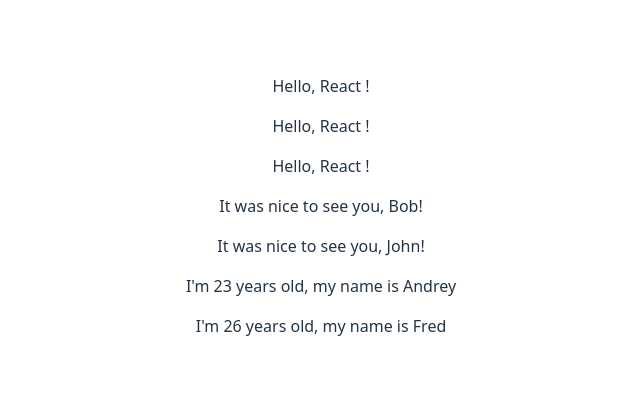
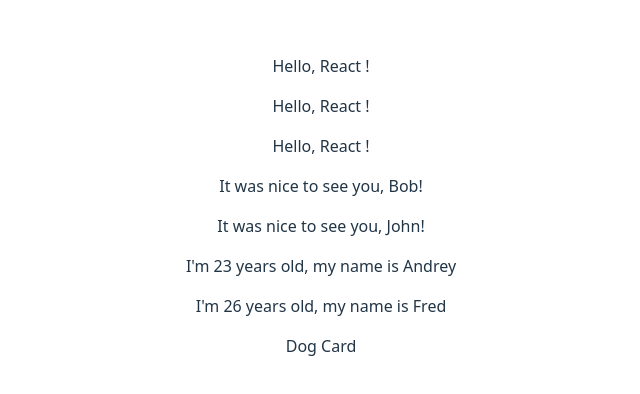
Before and after one commit to JuriBuerkle/Project_01, a React (Vite) app: page / in a window 1280 px wide. Shown: the part 194-588 px from the top of the page, without its empty margins (319-959 px from the left). Built offline with nearby package versions, Linux system fonts and the light colour scheme.

Commit message:
add DogCart

```diff
--- a/src/App.tsx
+++ b/src/App.tsx
@@ -1,5 +1,6 @@
 import './App.css'
 import AgeInfo from './components/AgeInfo/AgeInfo';
+import DogCard from './components/DogCard/DogCard';
 import Goodbye from './components/Goodbye/Goodbye'
 import Greeting from './components/Greeting/Greeting'
 
@@ -14,6 +15,7 @@
       <Goodbye name={"John"} />
       <AgeInfo age={23} name={"Andrey"} />
       <AgeInfo age={26} name={"Fred"} />
+      <DogCard />
     </div>
 
   );
--- /dev/null
+++ b/src/components/DogCard/DogCard.tsx
@@ -0,0 +1,5 @@
+function DogCard() {
+    return <p>Dog Card</p>
+}
+
+export default DogCard
```
